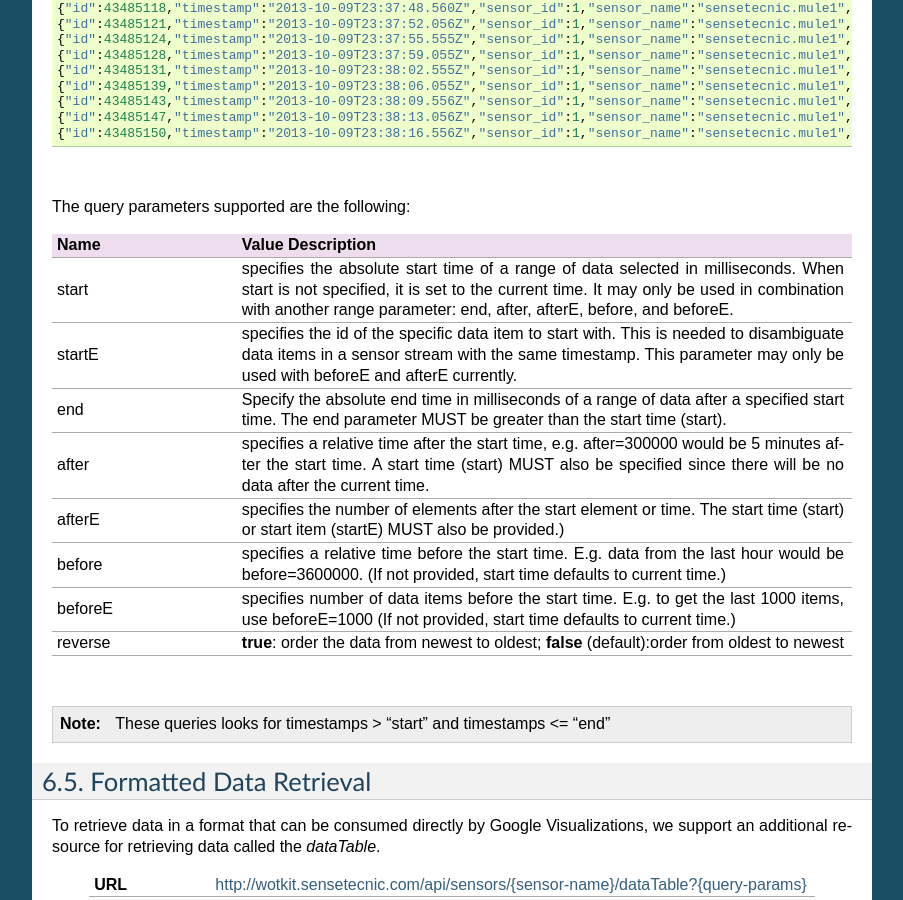
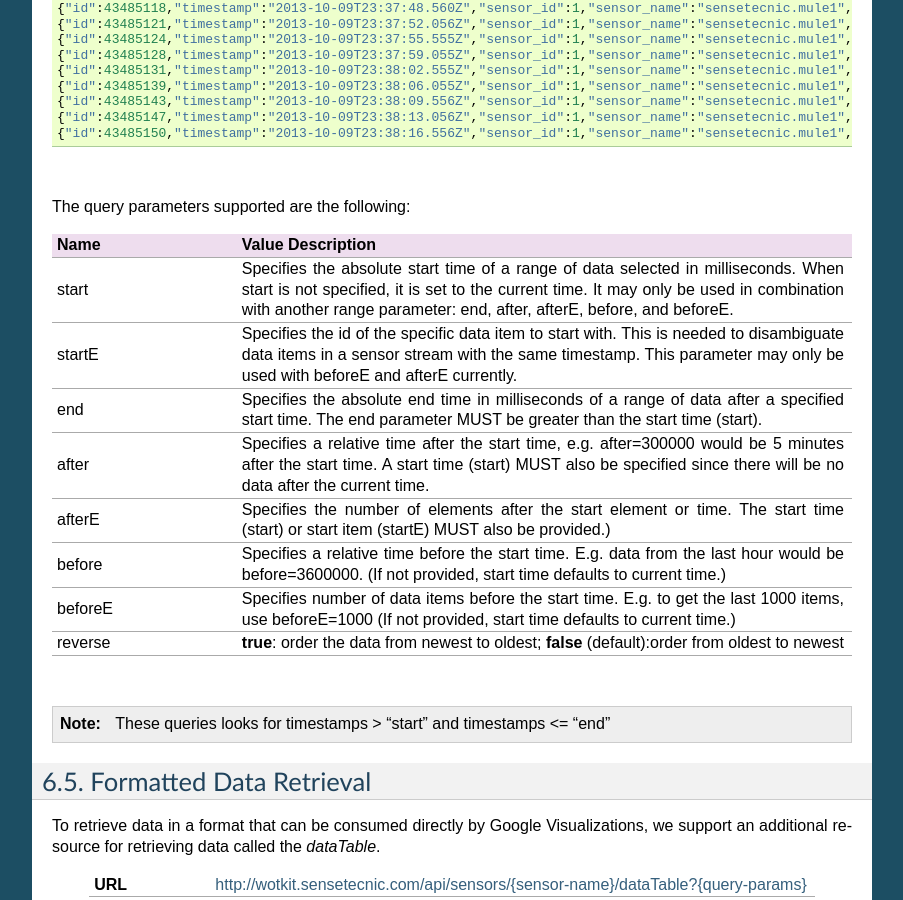
Before and after one commit to SenseTecnic/wotkit-docs, a Sphinx documentation site: the page built from source/api_sensor_data.rst, in a window 1280 px wide and 900 px high, scrolled down 2687 px. Shown: the whole window, without its empty margins (198-1101 px from the left). Built offline with Sphinx 7.4.7, drawn with Linux system fonts in a browser that asks for light colours; formulas are drawn with MathJax 3; pages that are not in the unit, such as notebooks, are missing from menus.

Commit message:
Update api_sensor_data.rst

```diff
--- a/source/api_sensor_data.rst
+++ b/source/api_sensor_data.rst
@@ -220,19 +220,19 @@ The query parameters supported are the following:
 	* - Name
 	  - Value Description
 	* - start
-	  - specifies the absolute start time of a range of data selected in milliseconds.  When start is not specified, it is set to the current time.  It may only be used in combination with another range parameter: end, after, afterE, before, and beforeE.
+	  - Specifies the absolute start time of a range of data selected in milliseconds.  When start is not specified, it is set to the current time.  It may only be used in combination with another range parameter: end, after, afterE, before, and beforeE.
 	* - startE
-	  - specifies the id of the specific data item to start with.  This is needed to disambiguate data items in a sensor stream with the same timestamp.  This parameter may only be used with beforeE and afterE currently.
+	  - Specifies the id of the specific data item to start with.  This is needed to disambiguate data items in a sensor stream with the same timestamp.  This parameter may only be used with beforeE and afterE currently.
 	* - end
-	  - Specify the absolute end time in milliseconds of a range of data after a specified start time.  The end parameter MUST be greater than the start time (start).
+	  - Specifies the absolute end time in milliseconds of a range of data after a specified start time.  The end parameter MUST be greater than the start time (start).
 	* - after
-	  - specifies a relative time after the start time, e.g. after=300000 would be 5 minutes after the start time. A start time (start) MUST also be specified since there will be no data after the current time.
+	  - Specifies a relative time after the start time, e.g. after=300000 would be 5 minutes after the start time. A start time (start) MUST also be specified since there will be no data after the current time.
 	* - afterE
-	  - specifies the number of elements after the start element or time. The start time (start) or start item (startE) MUST also be provided.)
+	  - Specifies the number of elements after the start element or time. The start time (start) or start item (startE) MUST also be provided.)
 	* - before
-	  - specifies a relative time before the start time.  E.g. data from the last hour would be before=3600000. (If not provided, start time defaults to current time.)
+	  - Specifies a relative time before the start time.  E.g. data from the last hour would be before=3600000. (If not provided, start time defaults to current time.)
 	* - beforeE
-	  - specifies number of data items before the start time.  E.g. to get the last 1000 items, use beforeE=1000 (If not provided, start time defaults to current time.)
+	  - Specifies number of data items before the start time.  E.g. to get the last 1000 items, use beforeE=1000 (If not provided, start time defaults to current time.)
 	* - reverse
 	  - **true**: order the data from newest to oldest; **false** (default):order from oldest to newest
 
```
